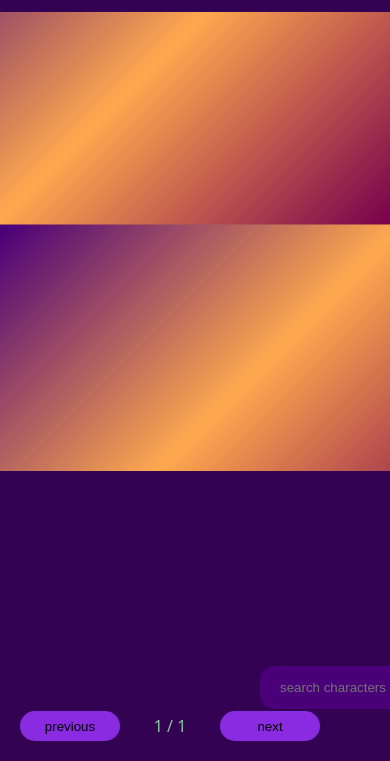
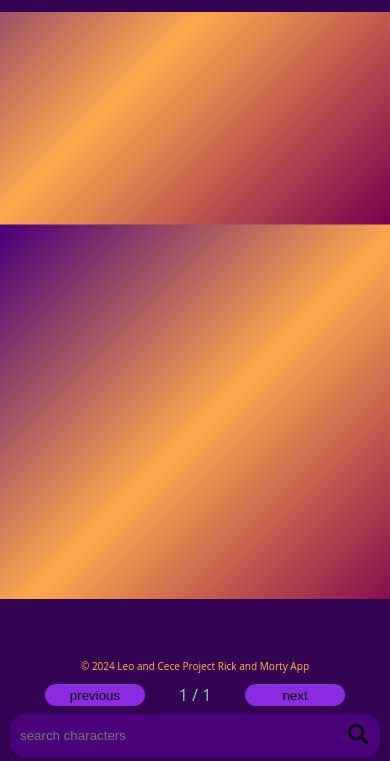
Before and after one commit to cc-co-code/leo-cece-ricky-and-morty, a website with bundled scripts: page index.html in a window 390 px wide. Shown: the part 83-844 px from the top of the page. Built offline with nearby package versions, Linux system fonts and the light colour scheme; no server answers; files whose address does not match are found by name.

Commit message:
made it responsive for mobile. didnt manage to put copyright text underneath search bar

```diff
--- a/components/search-bar/search-bar.css
+++ b/components/search-bar/search-bar.css
@@ -1,5 +1,5 @@
 .search-bar-container {
-  width: 300px;
+  width: 100%;
 }
 
 .search-bar {
--- a/styles.css
+++ b/styles.css
@@ -113,18 +113,6 @@ main {
   padding: 10px 0;
 }
 
-@media (min-width: 700px) {
-  header .logo {
-    width: auto;
-    max-width: 200px;
-    transition: all 0.5s ease;
-  }
-
-  header h1 {
-    font-size: 1.5rem;
-  }
-}
-
 footer {
   position: fixed;
   bottom: 0;
@@ -150,3 +138,66 @@ footer p {
   font-weight: normal;
   line-height: 1.5;
 }
+
+@media (min-width: 700px) {
+  header .logo {
+    width: auto;
+    max-width: 200px;
+    transition: all 0.5s ease;
+  }
+
+  header h1 {
+    font-size: 1.5rem;
+  }
+}
+
+@media (max-width: 600px) {
+  footer {
+    display: flex;
+    flex-direction: column;
+    align-items: center;
+    justify-content: space-between;
+    padding: 0px 10px;
+    position: fixed;
+    bottom: -26px;
+    width: 100%;
+    height: auto;
+    background-color: var(--background-color-primary);
+    z-index: 100;
+  }
+
+  footer p {
+    text-align: center;
+    font-size: 10px;
+    margin-top: 10px;
+    margin-bottom: 0;
+    width: 100%;
+  }
+
+  .search-bar {
+    grid-template-columns: 1fr 24px;
+    width: 100%;
+    margin: 10px 0;
+    padding: 10px;
+    position: relative;
+    z-index: 1;
+  }
+
+  .button {
+    width: 100%;
+    margin: 10px 0;
+  }
+
+  .navigation__pagination {
+    display: flex;
+    justify-content: center;
+    width: 100%;
+    padding: 10px 0;
+  }
+
+  /* Sicherstellen, dass die Suchleiste und die Navigation nicht überlappen */
+  .search-bar-container {
+    width: 100%;
+    margin-bottom: 20px;
+  }
+}
```
